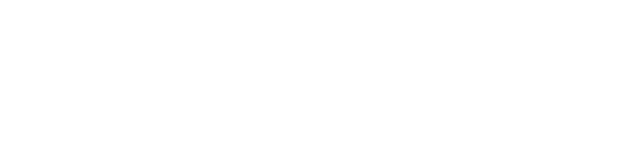
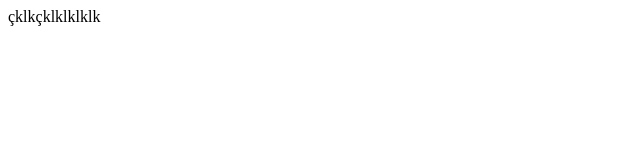
Before and after one commit to murilo17/modulogit, a plain HTML site: page index.html in a window 1280 px wide. Shown: the whole page, without its empty margins (0-640 px from the left). Drawn offline with Linux system fonts and the light colour scheme.

Commit message:
Mudanças README e Index

```diff
--- a/index.html
+++ b/index.html
@@ -7,6 +7,6 @@
 	<link rel="stylesheet" href="">
 </head>
 <body>
-
+	çklkçklklklklk
 </body>
 </html>
```
Also changed, not shown: 1 other file.
